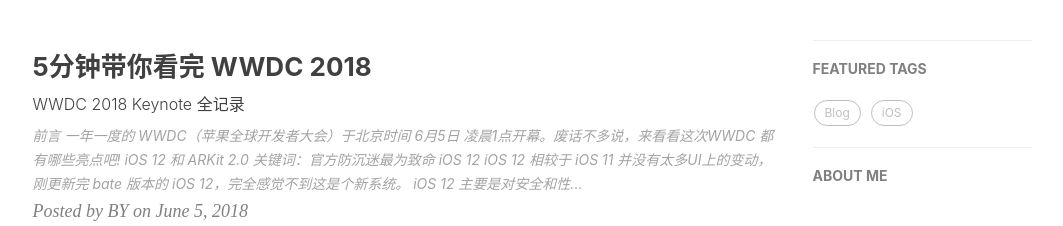
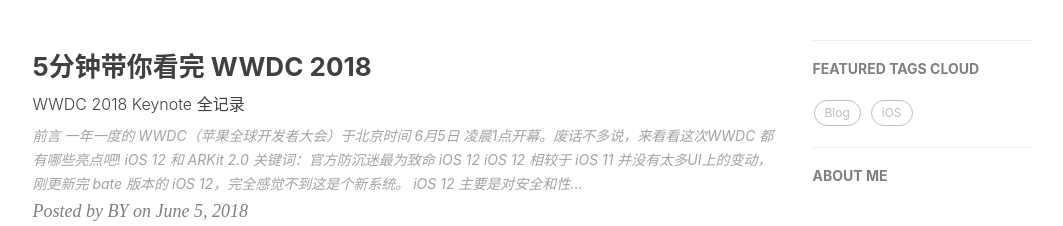
Before and after one commit to 29DCH/29DCH.github.io, a Jekyll site: the page built from index.html, in a window 1280 px wide. Shown: the part 418-644 px from the top of the page, without its empty margins (135-1198 px from the left). Built offline with Jekyll 4.4.1, drawn with Linux system fonts in a browser that asks for light colours; nearby versions of some CDN libraries; the list of posts is cut into pages by our own code; comment, search, counter and statistics services are not loaded.

Commit message:
Update page.html

```diff
--- a/_layouts/page.html
+++ b/_layouts/page.html
@@ -81,11 +81,11 @@
                 col-xs-12
                 sidebar-container
             ">
-                <!-- Featured Tags -->
+                <!-- FEATURED TAGS CLOUD -->
                 {% if site.featured-tags %}
                 <section>
                     <hr class="hidden-sm hidden-xs">
-                    <h5><a href="{{'/tags/' | prepend: site.baseurl }}">FEATURED TAGS</a></h5>
+                    <h5><a href="{{'/tags/' | prepend: site.baseurl }}">FEATURED TAGS CLOUD</a></h5>
                     <div class="tags">
                         {% for tag in site.tags %}
                             {% if tag[1].size > {{site.featured-condition-size}} %}
```
